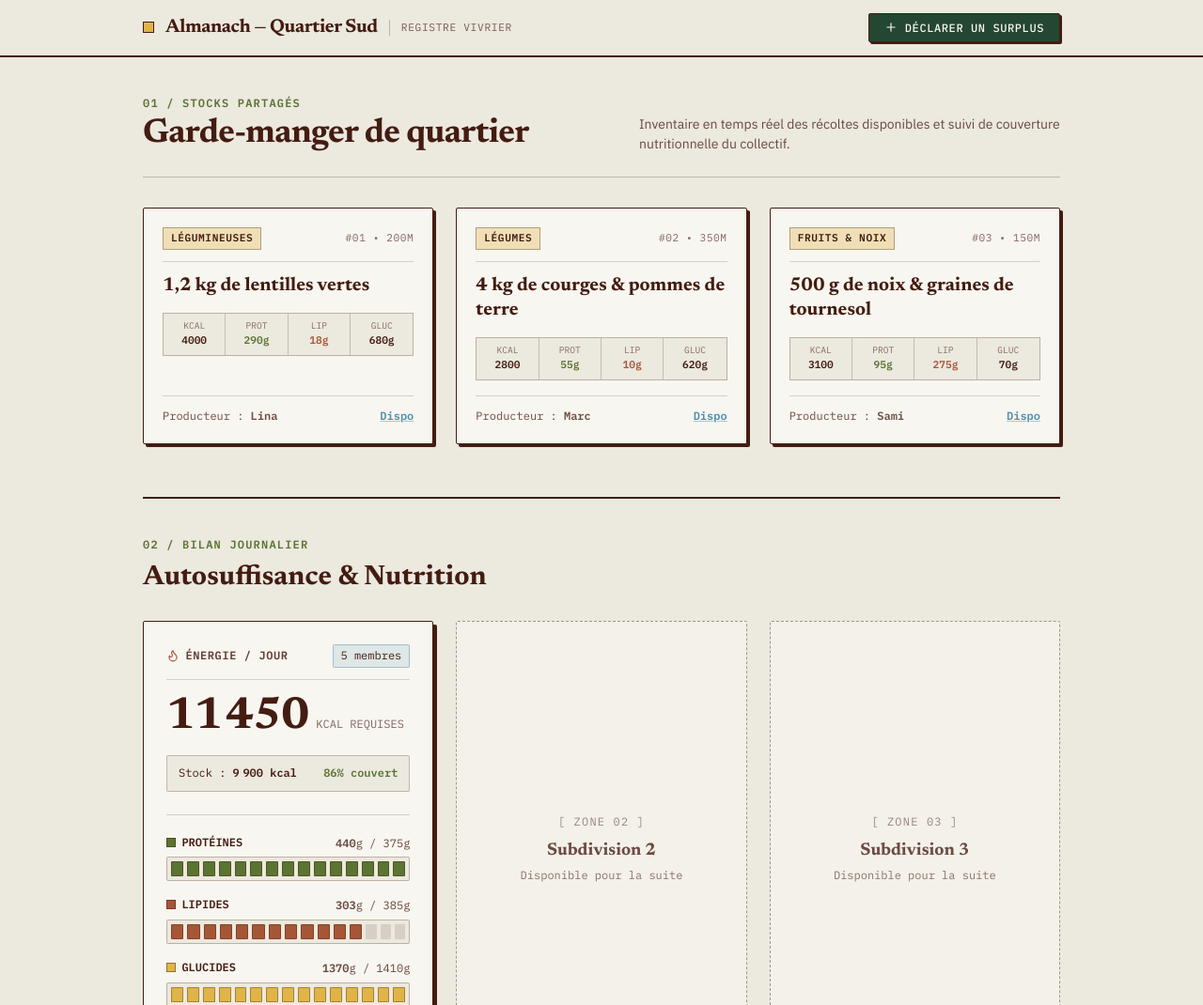
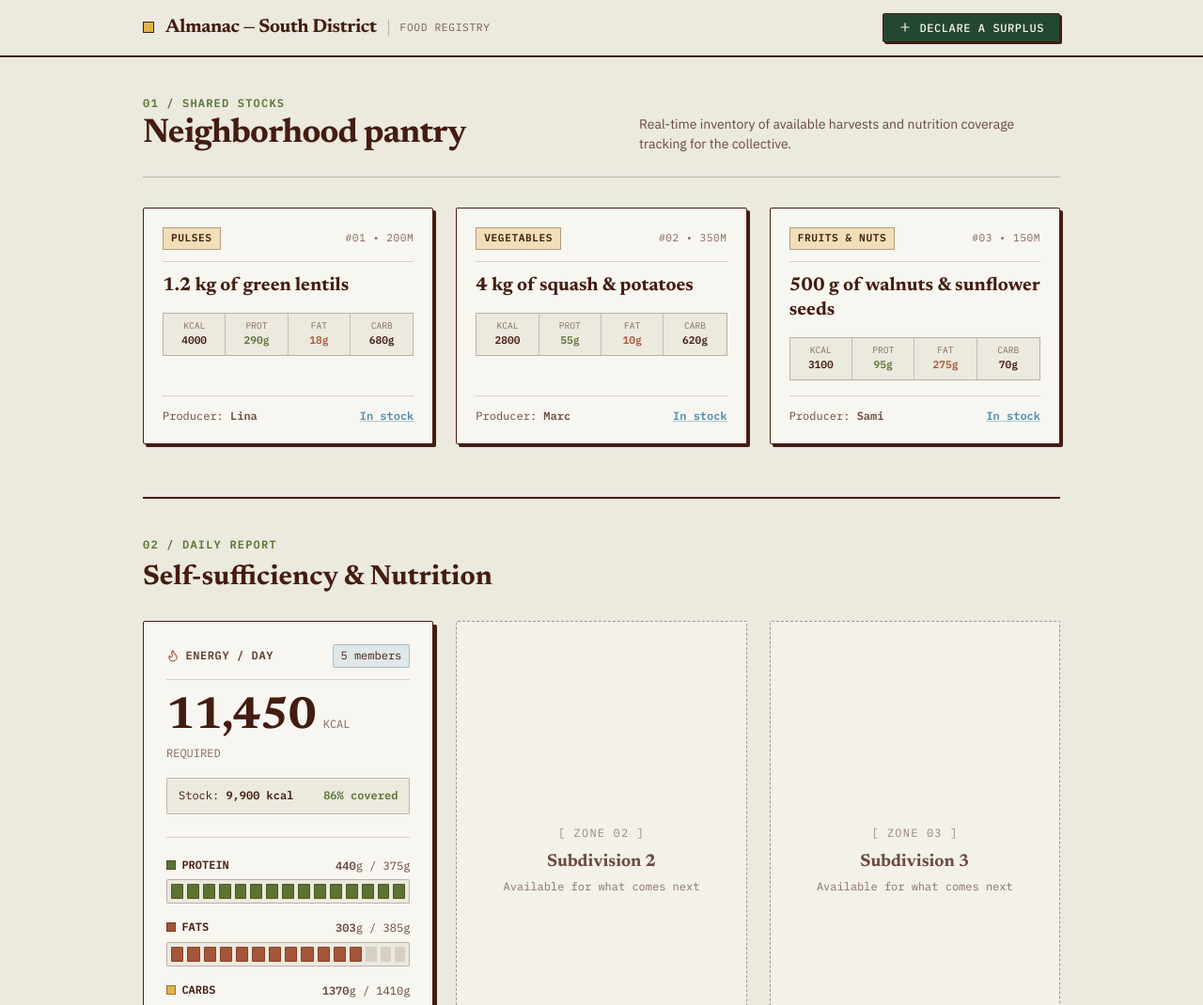
Before and after one commit to justletmecreatetheaccount/CropPlanah, a plain HTML site: page web/community/index.html in a window 1280 px wide. Shown: the top 1070 px of the page at 94% size. Drawn offline with nearby package versions, Linux system fonts and the light colour scheme.

Commit message:
translate to english

```diff
--- a/web/community/app.js
+++ b/web/community/app.js
@@ -1,7 +1,7 @@
 const API_URL = "http://localhost:8000/api/items";
 const USE_MOCK = true;
 
-async function chargerDonnees() {
+async function loadData() {
   let items = [];
 
   if (USE_MOCK) {
@@ -11,25 +11,25 @@ async function chargerDonnees() {
       const response = await fetch(API_URL);
       items = await response.json();
     } catch (error) {
-      console.error("Erreur serveur Python :", error);
+      console.error("Python server error:", error);
     }
   }
 
-  afficherCartes(items);
-  calculerEtAfficherNutrition(MOCK_COMMUNAUTE.membres, items);
+  renderCards(items);
+  computeAndDisplayNutrition(MOCK_COMMUNITY.members, items);
 }
 
-function afficherCartes(items) {
+function renderCards(items) {
   const container = document.getElementById("cards-container");
   container.innerHTML = items.map((item, index) => `
     <article class="harvest-card">
       <div>
         <div class="card-header">
-          <span class="card-tag">${item.categorie}</span>
+          <span class="card-tag">${item.category}</span>
           <span class="card-meta">#0${index + 1} • ${item.distance}</span>
         </div>
 
-        <h3 class="card-title">${item.titre}</h3>
+        <h3 class="card-title">${item.title}</h3>
 
         <div class="macros-table">
           <div class="macro-cell">
@@ -38,95 +38,95 @@ function afficherCartes(items) {
           </div>
           <div class="macro-cell">
             <span class="macro-label">PROT</span>
-            <strong class="text-sage">${item.proteines}g</strong>
+            <strong class="text-sage">${item.protein}g</strong>
           </div>
           <div class="macro-cell">
-            <span class="macro-label">LIP</span>
-            <strong class="text-rust">${item.lipides}g</strong>
+            <span class="macro-label">FAT</span>
+            <strong class="text-rust">${item.fats}g</strong>
           </div>
           <div class="macro-cell">
-            <span class="macro-label">GLUC</span>
-            <strong>${item.glucides}g</strong>
+            <span class="macro-label">CARB</span>
+            <strong>${item.carbs}g</strong>
           </div>
         </div>
       </div>
 
       <div class="card-footer">
-        <span>Producteur : <strong>${item.auteur}</strong></span>
-        <span class="status-dispo">Dispo</span>
+        <span>Producer: <strong>${item.producer}</strong></span>
+        <span class="status-available">In stock</span>
       </div>
     </article>
   `).join("");
 }
 
-function dessinerJaugeBatonnets(idConteneur, valeurActuelle, valeurTotale, classeRemplissage) {
-  const nbBatonnetsTotal = 15;
-  const ratio = valeurTotale > 0 ? valeurActuelle / valeurTotale : 0;
-  const nbBatonnetsActifs = Math.min(nbBatonnetsTotal, Math.round(ratio * nbBatonnetsTotal));
+function drawSegmentGauge(containerId, currentValue, totalValue, fillClass) {
+  const totalSegments = 15;
+  const ratio = totalValue > 0 ? currentValue / totalValue : 0;
+  const activeSegments = Math.min(totalSegments, Math.round(ratio * totalSegments));
 
-  const conteneur = document.getElementById(idConteneur);
-  if (!conteneur) return;
+  const container = document.getElementById(containerId);
+  if (!container) return;
 
-  conteneur.innerHTML = "";
+  container.innerHTML = "";
 
-  for (let i = 0; i < nbBatonnetsTotal; i++) {
-    const estRempli = i < nbBatonnetsActifs;
-    const classeSegment = estRempli ? `gauge-segment ${classeRemplissage}` : "gauge-segment";
-    conteneur.innerHTML += `<div class="${classeSegment}"></div>`;
+  for (let i = 0; i < totalSegments; i++) {
+    const isFilled = i < activeSegments;
+    const segmentClass = isFilled ? `gauge-segment ${fillClass}` : "gauge-segment";
+    container.innerHTML += `<div class="${segmentClass}"></div>`;
   }
 }
 
-function calculerEtAfficherNutrition(membres, itemsDisponibles) {
-  const reqCalories = membres.reduce((acc, m) => acc + m.caloriesRequises, 0);
-  const reqProteines = membres.reduce((acc, m) => acc + m.proteinesRequises, 0);
-  const reqLipides = membres.reduce((acc, m) => acc + m.lipidesRequises, 0);
-  const reqGlucides = membres.reduce((acc, m) => acc + m.glucidesRequises, 0);
+function computeAndDisplayNutrition(members, availableItems) {
+  const reqCalories = members.reduce((acc, m) => acc + m.requiredCalories, 0);
+  const reqProtein = members.reduce((acc, m) => acc + m.requiredProtein, 0);
+  const reqFats = members.reduce((acc, m) => acc + m.requiredFats, 0);
+  const reqCarbs = members.reduce((acc, m) => acc + m.requiredCarbs, 0);
 
-  const dispCalories = itemsDisponibles.reduce((acc, i) => acc + i.calories, 0);
-  const dispProteines = itemsDisponibles.reduce((acc, i) => acc + i.proteines, 0);
-  const dispLipides = itemsDisponibles.reduce((acc, i) => acc + i.lipides, 0);
-  const dispGlucides = itemsDisponibles.reduce((acc, i) => acc + i.glucides, 0);
+  const dispCalories = availableItems.reduce((acc, i) => acc + i.calories, 0);
+  const dispProtein = availableItems.reduce((acc, i) => acc + i.protein, 0);
+  const dispFats = availableItems.reduce((acc, i) => acc + i.fats, 0);
+  const dispCarbs = availableItems.reduce((acc, i) => acc + i.carbs, 0);
 
-  document.getElementById("nb-membres-badge").textContent = `${membres.length} membres`;
-  document.getElementById("total-calories").textContent = reqCalories.toLocaleString("fr-FR");
-  document.getElementById("stock-calories").textContent = `${dispCalories.toLocaleString("fr-FR")} kcal`;
+  document.getElementById("members-badge").textContent = `${members.length} members`;
+  document.getElementById("total-calories").textContent = reqCalories.toLocaleString("en-US");
+  document.getElementById("stock-calories").textContent = `${dispCalories.toLocaleString("en-US")} kcal`;
 
   const pctCalories = Math.min(100, Math.round((dispCalories / reqCalories) * 100));
-  document.getElementById("pct-calories").innerHTML = `<strong>${pctCalories}% couvert</strong>`;
+  document.getElementById("pct-calories").innerHTML = `<strong>${pctCalories}% covered</strong>`;
 
-  // 1. Protéines
-  document.getElementById("stock-proteines").textContent = dispProteines;
-  document.getElementById("total-proteines").textContent = reqProteines;
-  dessinerJaugeBatonnets("jauge-proteines", dispProteines, reqProteines, "filled-sage");
+  // 1. Protein
+  document.getElementById("stock-protein").textContent = dispProtein;
+  document.getElementById("total-protein").textContent = reqProtein;
+  drawSegmentGauge("gauge-protein", dispProtein, reqProtein, "filled-sage");
 
-  // 2. Lipides
-  document.getElementById("stock-lipides").textContent = dispLipides;
-  document.getElementById("total-lipides").textContent = reqLipides;
-  dessinerJaugeBatonnets("jauge-lipides", dispLipides, reqLipides, "filled-rust");
+  // 2. Fats
+  document.getElementById("stock-fats").textContent = dispFats;
+  document.getElementById("total-fats").textContent = reqFats;
+  drawSegmentGauge("gauge-fats", dispFats, reqFats, "filled-rust");
 
-  // 3. Glucides
-  document.getElementById("stock-glucides").textContent = dispGlucides;
-  document.getElementById("total-glucides").textContent = reqGlucides;
-  dessinerJaugeBatonnets("jauge-glucides", dispGlucides, reqGlucides, "filled-ochre");
+  // 3. Carbs
+  document.getElementById("stock-carbs").textContent = dispCarbs;
+  document.getElementById("total-carbs").textContent = reqCarbs;
+  drawSegmentGauge("gauge-carbs", dispCarbs, reqCarbs, "filled-ochre");
 
-  // Diagnostic
-  const manques = [];
-  if (dispProteines < reqProteines) manques.push(`${reqProteines - dispProteines}g prot.`);
-  if (dispLipides < reqLipides) manques.push(`${reqLipides - dispLipides}g lip.`);
-  if (dispGlucides < reqGlucides) manques.push(`${reqGlucides - dispGlucides}g gluc.`);
+  // Diagnosis
+  const deficits = [];
+  if (dispProtein < reqProtein) deficits.push(`${reqProtein - dispProtein}g protein`);
+  if (dispFats < reqFats) deficits.push(`${reqFats - dispFats}g fats`);
+  if (dispCarbs < reqCarbs) deficits.push(`${reqCarbs - dispCarbs}g carbs`);
 
-  const texteStatut = document.getElementById("statut-macros");
-  if (manques.length === 0) {
-    texteStatut.textContent = "OK — Besoins journaliers couverts.";
-    texteStatut.classList.add("is-complete");
+  const statusText = document.getElementById("macros-status");
+  if (deficits.length === 0) {
+    statusText.textContent = "OK — Daily needs covered.";
+    statusText.classList.add("is-complete");
   } else {
-    texteStatut.textContent = `Déficit actuel : ${manques.join(" / ")}.`;
-    texteStatut.classList.remove("is-complete");
+    statusText.textContent = `Current deficit: ${deficits.join(" / ")}.`;
+    statusText.classList.remove("is-complete");
   }
 }
 
-function ouvrirModal() {
-  alert("Ici on ouvrira le formulaire pour déclarer une récolte !");
+function openModal() {
+  alert("The surplus declaration form will open here!");
 }
 
-chargerDonnees();
+loadData();
--- a/web/community/index.html
+++ b/web/community/index.html
@@ -1,163 +1,163 @@
 <!DOCTYPE html>
-<html lang="fr">
+<html lang="en">
 <head>
   <meta charset="UTF-8">
   <meta name="viewport" content="width=device-width, initial-scale=1.0">
 
-  <!-- Référencement (SEO) & Métadonnées -->
-  <title>Almanach — Garde-manger communautaire & autosuffisance alimentaire</title>
-  <meta name="description" content="Registre vivrier collaboratif : partage des récoltes de quartier, suivi en temps réel des stocks alimentaires et couverture des besoins nutritionnels (calories, protéines, lipides, glucides) de la communauté.">
+  <!-- SEO & Metadata -->
+  <title>Almanac — Community pantry & food self-sufficiency</title>
+  <meta name="description" content="Collaborative food registry: sharing neighborhood harvests, real-time tracking of food stocks and coverage of the community's nutritional needs (calories, protein, fats, carbs).">
   <meta name="robots" content="index, follow">
 
-  <!-- Open Graph (Partage réseaux & présentation) -->
-  <meta property="og:title" content="Almanach — Garde-manger communautaire">
-  <meta property="og:description" content="Inventaire en temps réel des récoltes locales et suivi de l'autosuffisance nutritionnelle du collectif.">
+  <!-- Open Graph (social sharing & presentation) -->
+  <meta property="og:title" content="Almanac — Community pantry">
+  <meta property="og:description" content="Real-time inventory of local harvests and tracking of the collective's nutritional self-sufficiency.">
   <meta property="og:type" content="website">
-  <meta property="og:locale" content="fr_FR">
+  <meta property="og:locale" content="en_US">
 
-  <!-- Polices typographiques -->
+  <!-- Typography -->
   <link rel="preconnect" href="https://fonts.googleapis.com">
   <link rel="preconnect" href="https://fonts.gstatic.com" crossorigin>
   <link href="https://fonts.googleapis.com/css2?family=IBM+Plex+Mono:wght@400;500;600&family=IBM+Plex+Sans:wght@400;500;600&family=Newsreader:opsz,wght@6..72,600;6..72,700&display=swap" rel="stylesheet">
 
-  <!-- Feuille de style principale -->
+  <!-- Main stylesheet -->
   <link rel="stylesheet" href="style.css">
 
-  <!-- Icônes Lucide -->
+  <!-- Lucide icons -->
   <script src="https://unpkg.com/lucide@latest"></script>
 </head>
 <body>
 
-  <!-- Navigation principale -->
-  <nav class="navbar" aria-label="Navigation principale">
+  <!-- Main navigation -->
+  <nav class="navbar" aria-label="Main navigation">
     <div class="container navbar-inner">
       <div class="brand">
         <span class="brand-dot" aria-hidden="true"></span>
-        <span class="brand-title">Almanach — Quartier Sud</span>
-        <span class="brand-subtitle">Registre vivrier</span>
+        <span class="brand-title">Almanac — South District</span>
+        <span class="brand-subtitle">Food registry</span>
       </div>
-      <button type="button" onclick="ouvrirModal()" class="btn-primary">
+      <button type="button" onclick="openModal()" class="btn-primary">
         <i data-lucide="plus" class="icon-sm" aria-hidden="true"></i>
-        <span>Déclarer un surplus</span>
+        <span>Declare a surplus</span>
       </button>
     </div>
   </nav>
 
-  <!-- Contenu principal -->
+  <!-- Main content -->
   <main class="container main-content">
 
-    <!-- En-tête éditorial -->
+    <!-- Editorial header -->
     <header class="page-header">
       <div>
-        <p class="eyebrow">01 / Stocks partagés</p>
-        <h1 class="page-title">Garde-manger de quartier</h1>
+        <p class="eyebrow">01 / Shared stocks</p>
+        <h1 class="page-title">Neighborhood pantry</h1>
       </div>
       <p class="page-lead">
-        Inventaire en temps réel des récoltes disponibles et suivi de couverture nutritionnelle du collectif.
+        Real-time inventory of available harvests and nutrition coverage tracking for the collective.
       </p>
     </header>
 
-    <!-- Grille des fiches récoltes -->
-    <section aria-label="Récoltes disponibles">
+    <!-- Harvest cards grid -->
+    <section aria-label="Available harvests">
       <div id="cards-container" class="cards-grid">
-        <!-- Injecté par app.js -->
+        <!-- Injected by app.js -->
       </div>
     </section>
 
-    <!-- Section Nutrition Communautaire (subdivisée en 3) -->
-    <section id="page-nutrition" class="nutrition-section" aria-labelledby="titre-nutrition">
+    <!-- Community Nutrition section (split into 3) -->
+    <section id="nutrition-page" class="nutrition-section" aria-labelledby="nutrition-title">
       <div class="section-header">
-        <p class="eyebrow">02 / Bilan journalier</p>
-        <h2 id="titre-nutrition" class="section-title">Autosuffisance &amp; Nutrition</h2>
+        <p class="eyebrow">02 / Daily report</p>
+        <h2 id="nutrition-title" class="section-title">Self-sufficiency &amp; Nutrition</h2>
       </div>
 
       <div class="nutrition-grid">
 
-        <!-- PARTIE 1 : Compteur Calories + 3 Jauges à segments -->
-        <article class="nutrition-card" aria-label="Bilan calorique et macronutriments">
+        <!-- PART 1: Calorie counter + 3 segment gauges -->
+        <article class="nutrition-card" aria-label="Calorie and macronutrient report">
 
-          <!-- Sous-bloc A : Compteur de calories -->
+          <!-- Sub-block A: Calorie counter -->
           <div>
             <div class="card-top-bar">
               <span class="card-top-label">
                 <i data-lucide="flame" class="icon-sm text-rust" aria-hidden="true"></i>
-                Énergie / Jour
+                Energy / Day
               </span>
-              <span id="nb-membres-badge" class="members-badge">0 membres</span>
+              <span id="members-badge" class="members-badge">0 members</span>
             </div>
 
             <div class="calories-display">
               <span id="total-calories" class="calories-number">0</span>
-              <span class="calories-unit">kcal requises</span>
+              <span class="calories-unit">kcal required</span>
             </div>
 
             <div class="calories-stock-box">
-              <span>Stock : <strong id="stock-calories">0 kcal</strong></span>
+              <span>Stock: <strong id="stock-calories">0 kcal</strong></span>
               <span id="pct-calories" class="text-sage"><strong>0%</strong></span>
             </div>
           </div>
 
-          <!-- Sous-bloc B : 3 Jauges à segments -->
+          <!-- Sub-block B: 3 segment gauges -->
           <div class="gauges-wrapper">
 
-            <!-- 1. Protéines -->
+            <!-- 1. Protein -->
             <div>
               <div class="gauge-header">
                 <span class="gauge-name">
-                  <span class="legend-square bg-sage" aria-hidden="true"></span> PROTÉINES
+                  <span class="legend-square bg-sage" aria-hidden="true"></span> PROTEIN
                 </span>
                 <span class="gauge-values">
-                  <strong id="stock-proteines">0</strong>g / <span id="total-proteines">0</span>g
+                  <strong id="stock-protein">0</strong>g / <span id="total-protein">0</span>g
                 </span>
               </div>
-              <div id="jauge-proteines" class="gauge-track" role="progressbar" aria-label="Couverture en protéines"></div>
+              <div id="gauge-protein" class="gauge-track" role="progressbar" aria-label="Protein coverage"></div>
             </div>
 
-            <!-- 2. Lipides -->
+            <!-- 2. Fats -->
             <div>
               <div class="gauge-header">
                 <span class="gauge-name">
-                  <span class="legend-square bg-rust" aria-hidden="true"></span> LIPIDES
+                  <span class="legend-square bg-rust" aria-hidden="true"></span> FATS
                 </span>
                 <span class="gauge-values">
-                  <strong id="stock-lipides">0</strong>g / <span id="total-lipides">0</span>g
+                  <strong id="stock-fats">0</strong>g / <span id="total-fats">0</span>g
                 </span>
               </div>
-              <div id="jauge-lipides" class="gauge-track" role="progressbar" aria-label="Couverture en lipides"></div>
+              <div id="gauge-fats" class="gauge-track" role="progressbar" aria-label="Fats coverage"></div>
             </div>
 
-            <!-- 3. Glucides -->
+            <!-- 3. Carbs -->
             <div>
               <div class="gauge-header">
                 <span class="gauge-name">
-                  <span class="legend-square bg-ochre" aria-hidden="true"></span> GLUCIDES
+                  <span class="legend-square bg-ochre" aria-hidden="true"></span> CARBS
                 </span>
                 <span class="gauge-values">
-                  <strong id="stock-glucides">0</strong>g / <span id="total-glucides">0</span>g
+                  <strong id="stock-carbs">0</strong>g / <span id="total-carbs">0</span>g
                 </span>
               </div>
-              <div id="jauge-glucides" class="gauge-track" role="progressbar" aria-label="Couverture en glucides"></div>
+              <div id="gauge-carbs" class="gauge-track" role="progressbar" aria-label="Carbs coverage"></div>
             </div>
 
           </div>
 
-          <p id="statut-macros" class="macros-status">
-            Calcul des apports en cours...
+          <p id="macros-status" class="macros-status">
+            Calculating intake...
           </p>
         </article>
 
-        <!-- PARTIE 2 : Emplacement libre -->
+        <!-- PART 2: Free slot -->
         <div class="placeholder-zone">
           <span class="zone-tag">[ Zone 02 ]</span>
           <h3 class="zone-title">Subdivision 2</h3>
-          <p class="zone-desc">Disponible pour la suite</p>
+          <p class="zone-desc">Available for what comes next</p>
         </div>
 
-        <!-- PARTIE 3 : Emplacement libre -->
+        <!-- PART 3: Free slot -->
         <div class="placeholder-zone">
           <span class="zone-tag">[ Zone 03 ]</span>
           <h3 class="zone-title">Subdivision 3</h3>
-          <p class="zone-desc">Disponible pour la suite</p>
+          <p class="zone-desc">Available for what comes next</p>
         </div>
 
       </div>
@@ -167,8 +167,8 @@
 
   <footer class="site-footer">
     <div class="container footer-inner">
-      <span>Almanach Vivrier — Réseau local d'entraide alimentaire</span>
-      <span>Données communautaires synchronisées</span>
+      <span>Living Almanac — Local food mutual-aid network</span>
+      <span>Community data synchronized</span>
     </div>
   </footer>
 
--- a/web/community/mock.js
+++ b/web/community/mock.js
@@ -1,47 +1,47 @@
-// Récoltes et surplus alimentaires disponibles dans la communauté
+// Harvests and food surpluses available in the community
 const MOCK_ITEMS = [
   {
     id: 1,
-    titre: "1,2 kg de lentilles vertes",
-    categorie: "Légumineuses",
-    auteur: "Lina",
+    title: "1.2 kg of green lentils",
+    category: "Pulses",
+    producer: "Lina",
     distance: "200m",
     calories: 4000,
-    proteines: 290,
-    glucides: 680,
-    lipides: 18
+    protein: 290,
+    carbs: 680,
+    fats: 18
   },
   {
     id: 2,
-    titre: "4 kg de courges & pommes de terre",
-    categorie: "Légumes",
-    auteur: "Marc",
+    title: "4 kg of squash & potatoes",
+    category: "Vegetables",
+    producer: "Marc",
     distance: "350m",
     calories: 2800,
-    proteines: 55,
-    glucides: 620,
-    lipides: 10
+    protein: 55,
+    carbs: 620,
+    fats: 10
   },
   {
     id: 3,
-    titre: "500 g de noix & graines de tournesol",
-    categorie: "Fruits & Noix",
-    auteur: "Sami",
+    title: "500 g of walnuts & sunflower seeds",
+    category: "Fruits & Nuts",
+    producer: "Sami",
     distance: "150m",
     calories: 3100,
-    proteines: 95,
-    glucides: 70,
-    lipides: 275
+    protein: 95,
+    carbs: 70,
+    fats: 275
   }
 ];
 
-// Besoins nutritionnels journaliers de chaque membre
-const MOCK_COMMUNAUTE = {
-  membres: [
-    { nom: "Lina", caloriesRequises: 2100, proteinesRequises: 65, glucidesRequises: 260, lipidesRequises: 70 },
-    { nom: "Marc", caloriesRequises: 2500, proteinesRequises: 85, glucidesRequises: 310, lipidesRequises: 85 },
-    { nom: "Sami", caloriesRequises: 2300, proteinesRequises: 75, glucidesRequises: 280, lipidesRequises: 75 },
-    { nom: "Nadia", caloriesRequises: 1950, proteinesRequises: 60, glucidesRequises: 240, lipidesRequises: 65 },
-    { nom: "Yanis", caloriesRequises: 2600, proteinesRequises: 90, glucidesRequises: 320, lipidesRequises: 90 }
+// Daily nutritional requirements of each member
+const MOCK_COMMUNITY = {
+  members: [
+    { name: "Lina", requiredCalories: 2100, requiredProtein: 65, requiredCarbs: 260, requiredFats: 70 },
+    { name: "Marc", requiredCalories: 2500, requiredProtein: 85, requiredCarbs: 310, requiredFats: 85 },
+    { name: "Sami", requiredCalories: 2300, requiredProtein: 75, requiredCarbs: 280, requiredFats: 75 },
+    { name: "Nadia", requiredCalories: 1950, requiredProtein: 60, requiredCarbs: 240, requiredFats: 65 },
+    { name: "Yanis", requiredCalories: 2600, requiredProtein: 90, requiredCarbs: 320, requiredFats: 90 }
   ]
 };
--- a/web/community/style.css
+++ b/web/community/style.css
@@ -1,5 +1,5 @@
 /* =========================================
-   VARIABLES & PALETTE (ENCRE ROUILLE FONCÉE)
+   VARIABLES & PALETTE (DARK RUST INK)
    ========================================= */
 :root {
   --paper: #ECE9DF;
@@ -17,7 +17,7 @@
 }
 
 /* =========================================
-   BASE & TRAME PAPIER MILLIMÉTRÉ
+   BASE & GRAPH PAPER TEXTURE
    ========================================= */
 *, *::before, *::after {
   box-sizing: border-box;
@@ -51,7 +51,7 @@ body {
 }
 
 /* =========================================
-   BARRE DE NAVIGATION (REGISTRE)
+   NAVIGATION BAR (REGISTRY)
    ========================================= */
 .navbar {
   position: sticky;
@@ -125,7 +125,7 @@ body {
 }
 
 /* =========================================
-   EN-TÊTE ÉDITORIAL & SECTIONS
+   EDITORIAL HEADER & SECTIONS
    ========================================= */
 .main-content {
   padding-top: 2.5rem;
@@ -169,7 +169,7 @@ body {
 }
 
 /* =========================================
-   GRILLE DES FICHES RÉCOLTES
+   HARVEST CARDS GRID
    ========================================= */
 .cards-grid {
   display: grid;
@@ -260,7 +260,7 @@ body {
   border-top: 1px solid rgba(68, 28, 17, 0.18);
 }
 
-.status-dispo {
+.status-available {
   color: var(--sky);
   font-weight: 600;
   text-decoration: underline;
@@ -268,7 +268,7 @@ body {
 }
 
 /* =========================================
-   SECTION NUTRITION (SUBDIVISÉE EN 3)
+   NUTRITION SECTION (SPLIT INTO 3)
    ========================================= */
 .nutrition-section {
   margin-top: 3.5rem;
@@ -365,7 +365,7 @@ body {
   padding: 0.6rem 0.75rem;
 }
 
-/* Jauges en bâtonnets rectangulaires */
+/* Rectangular segment gauges */
 .gauges-wrapper {
   margin-top: 1.5rem;
   padding-top: 1.25rem;
@@ -453,7 +453,7 @@ body {
   font-weight: 600;
 }
 
-/* Zones libres 2 et 3 */
+/* Free slots 2 and 3 */
 .placeholder-zone {
   background-color: rgba(248, 246, 240, 0.65);
   border: 1px dashed rgba(68, 28, 17, 0.45);
@@ -491,7 +491,7 @@ body {
 }
 
 /* =========================================
-   PIED DE PAGE
+   FOOTER
    ========================================= */
 .site-footer {
   border-top: 1px solid rgba(68, 28, 17, 0.25);
@@ -509,7 +509,7 @@ body {
 }
 
 /* =========================================
-   RESPONSIVE (MOBILE & TABLETTE)
+   RESPONSIVE (MOBILE & TABLET)
    ========================================= */
 @media (max-width: 900px) {
   .cards-grid,
```
Also changed, not shown: web/community/main.html (deleted, +0 -1 lines).
